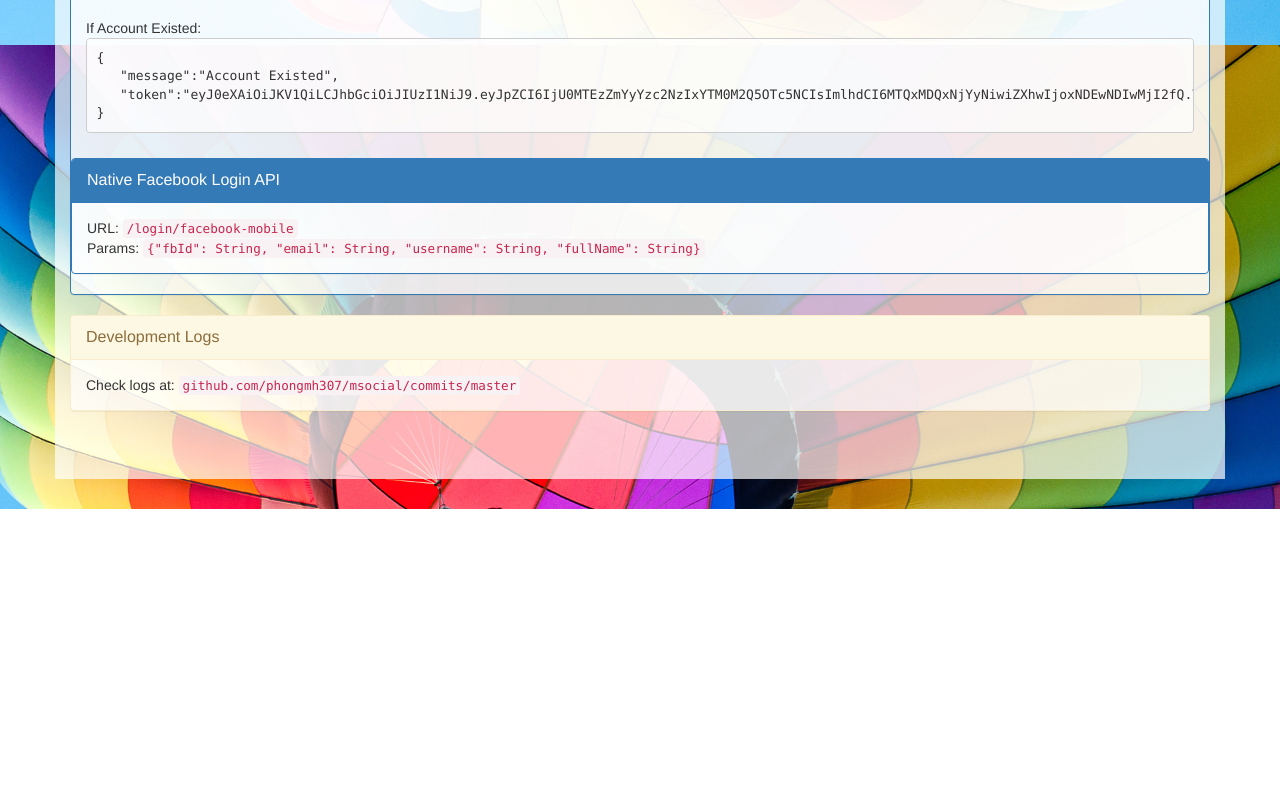
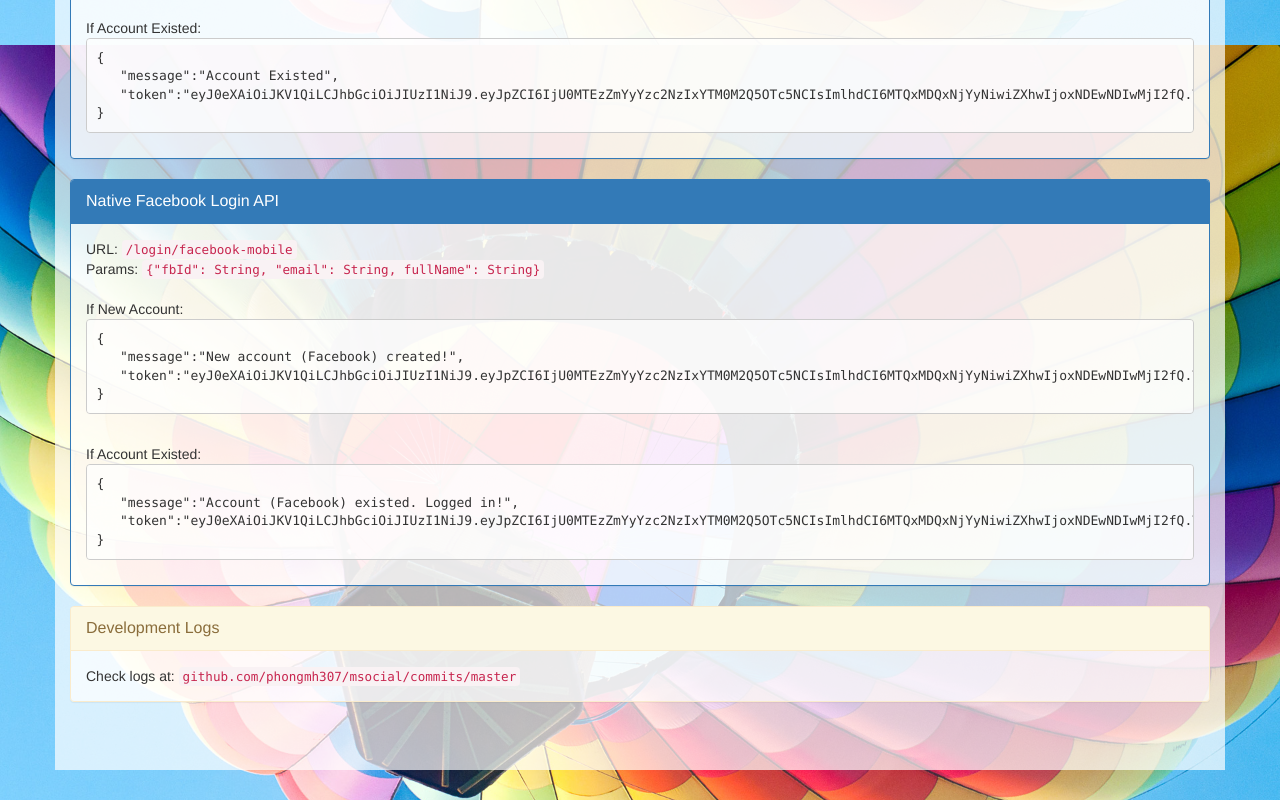
Before and after one commit to eduals/msocial, a website: page public/docs.html in a window 1280 px wide. Shown: the part 2355-3155 px from the top of the page. Before the commit the page ends 2864 px from the top, so only its background shows below. Drawn offline with nearby package versions, Linux system fonts and the light colour scheme.

Commit message:
update api/params for docs

```diff
--- a/public/docs.html
+++ b/public/docs.html
@@ -154,6 +154,7 @@
    "token":"eyJ0eXAiOiJKV1QiLCJhbGciOiJIUzI1NiJ9.eyJpZCI6IjU0MTEzZmYyYzc2NzIxYTM0M2Q5OTc5NCIsImlhdCI6MTQxMDQxNjYyNiwiZXhwIjoxNDEwNDIwMjI2fQ.TFRgGo5OjOUGqNY9QAWhKsXCcNaYxKNW6SYKUOLuCs4"
 }				</pre>
 			  </div>
+			</div>
 
 			<div class="panel panel-primary">
 			  <div class="panel-heading">
@@ -161,12 +162,20 @@
 			  </div>
 			  <div class="panel-body">
 			  	URL: <code>/login/facebook-mobile</code><br />
-			  	Params: <code>{"fbId": String, "email": String, "username": String, "fullName": String}</code><br />
+			  	Params: <code>{"fbId": String, "email": String, fullName": String}</code><br /><br />
+					If New Account: <br />
+					<pre>
+{
+   "message":"New account (Facebook) created!",
+   "token":"eyJ0eXAiOiJKV1QiLCJhbGciOiJIUzI1NiJ9.eyJpZCI6IjU0MTEzZmYyYzc2NzIxYTM0M2Q5OTc5NCIsImlhdCI6MTQxMDQxNjYyNiwiZXhwIjoxNDEwNDIwMjI2fQ.TFRgGo5OjOUGqNY9QAWhKsXCcNaYxKNW6SYKUOLuCs4"
+}					</pre><br />
+					If Account Existed: <br />
+					<pre>
+{
+   "message":"Account (Facebook) existed. Logged in!",
+   "token":"eyJ0eXAiOiJKV1QiLCJhbGciOiJIUzI1NiJ9.eyJpZCI6IjU0MTEzZmYyYzc2NzIxYTM0M2Q5OTc5NCIsImlhdCI6MTQxMDQxNjYyNiwiZXhwIjoxNDEwNDIwMjI2fQ.TFRgGo5OjOUGqNY9QAWhKsXCcNaYxKNW6SYKUOLuCs4"
+}				</pre>
 			  </div>
-			</div>
-
-
-
 			</div>
 
 			<div class="panel panel-warning">
```
